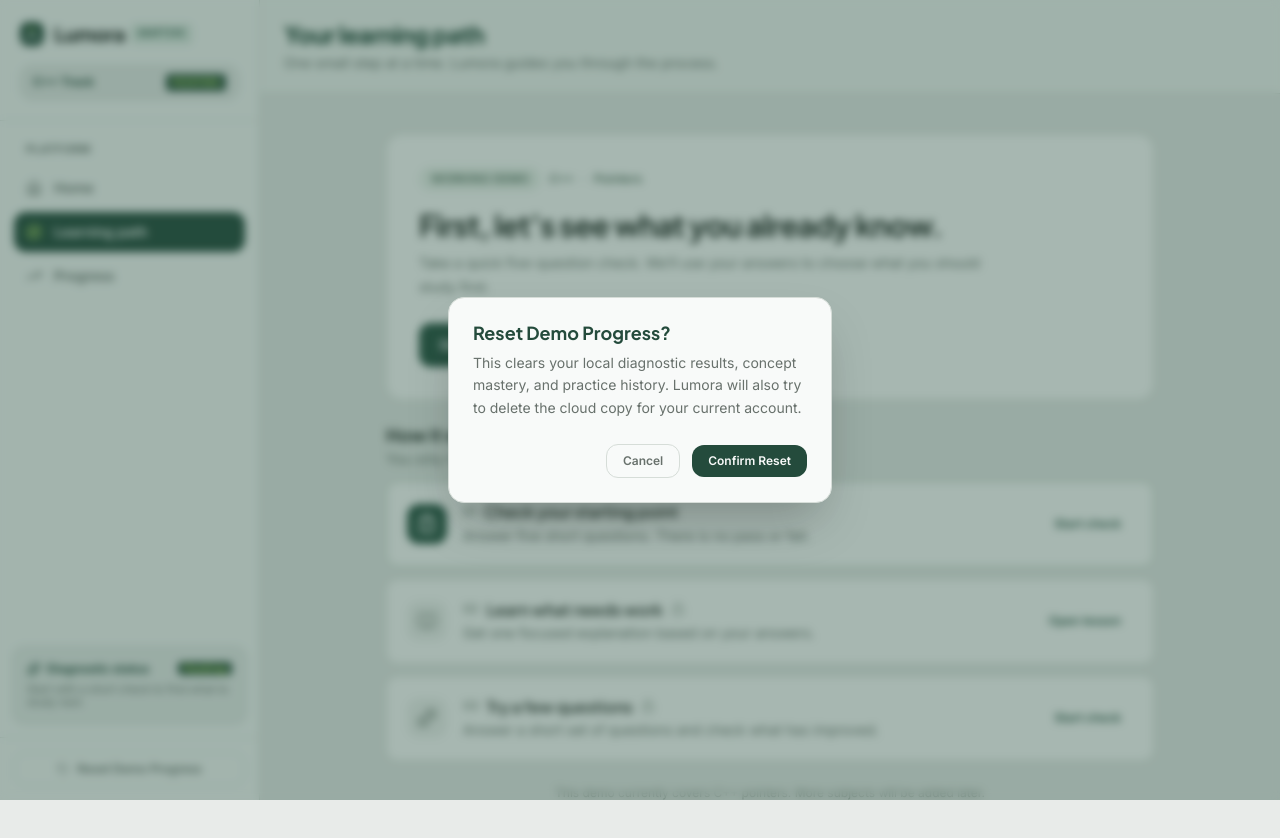
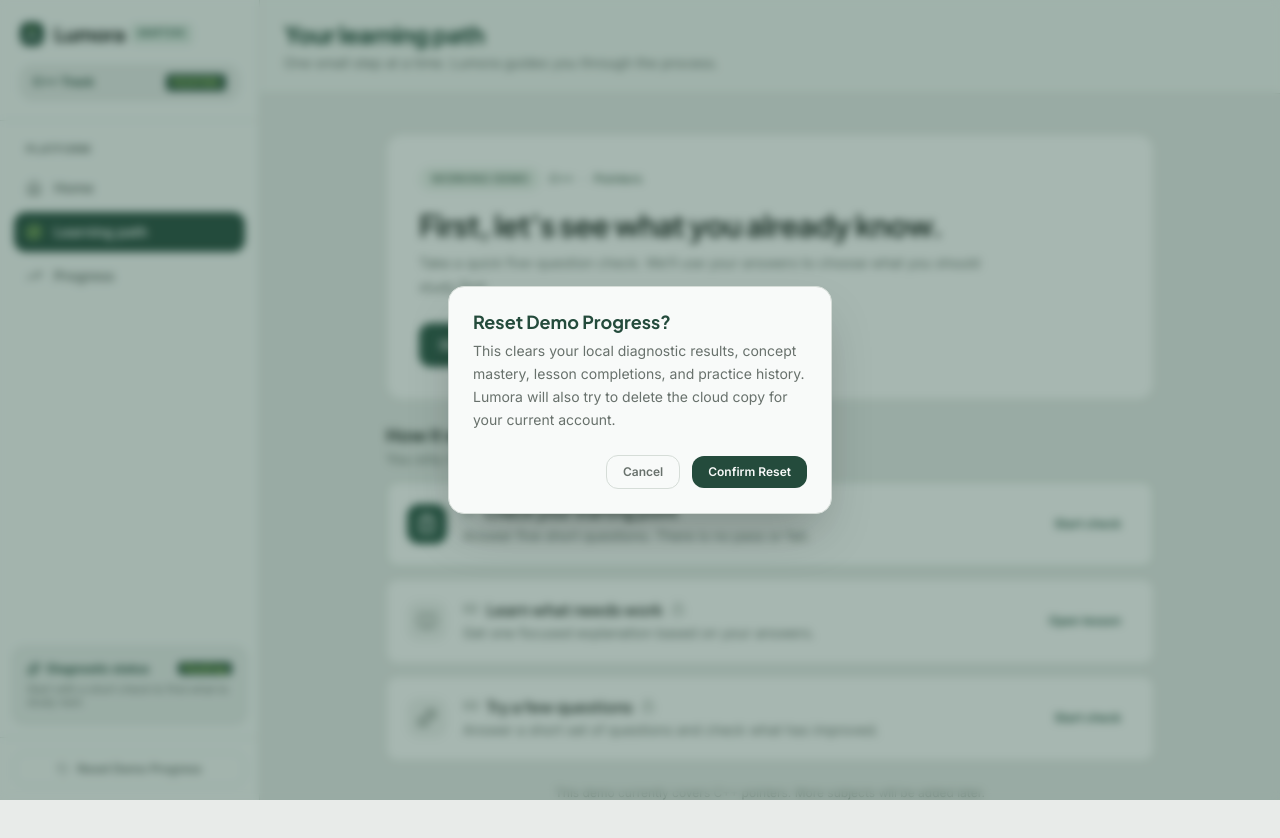
Before and after one commit to hanisnaff/Lumora, a React (Vite) app: page /learn in a window 1280 px wide. Both pictures are taken after a click on the button "Reset Demo Progress". Shown: the top 838 px of the page. Built offline with nearby package versions, Linux system fonts and the light colour scheme; no server answers.

Commit message:
Clarify all progress categories cleared by reset

```diff
--- a/src/components/LearningShell.tsx
+++ b/src/components/LearningShell.tsx
@@ -228,7 +228,7 @@ export const LearningShell: React.FC<LearningShellProps> = ({
               Reset Demo Progress?
             </h3>
             <p className="text-sm text-[#68716C] mt-2 leading-relaxed">
-              This clears your local diagnostic results, concept mastery, and practice history. Lumora will also try to delete the cloud copy for your current account.
+              This clears your local diagnostic results, concept mastery, lesson completions, and practice history. Lumora will also try to delete the cloud copy for your current account.
             </p>
             {resetError && <p role="alert" className="mt-4 rounded-xl border border-red-200 bg-red-50 px-3 py-2.5 text-xs leading-relaxed text-red-800">{resetError}</p>}
             <div className="mt-6 flex items-center justify-end gap-3">
```
